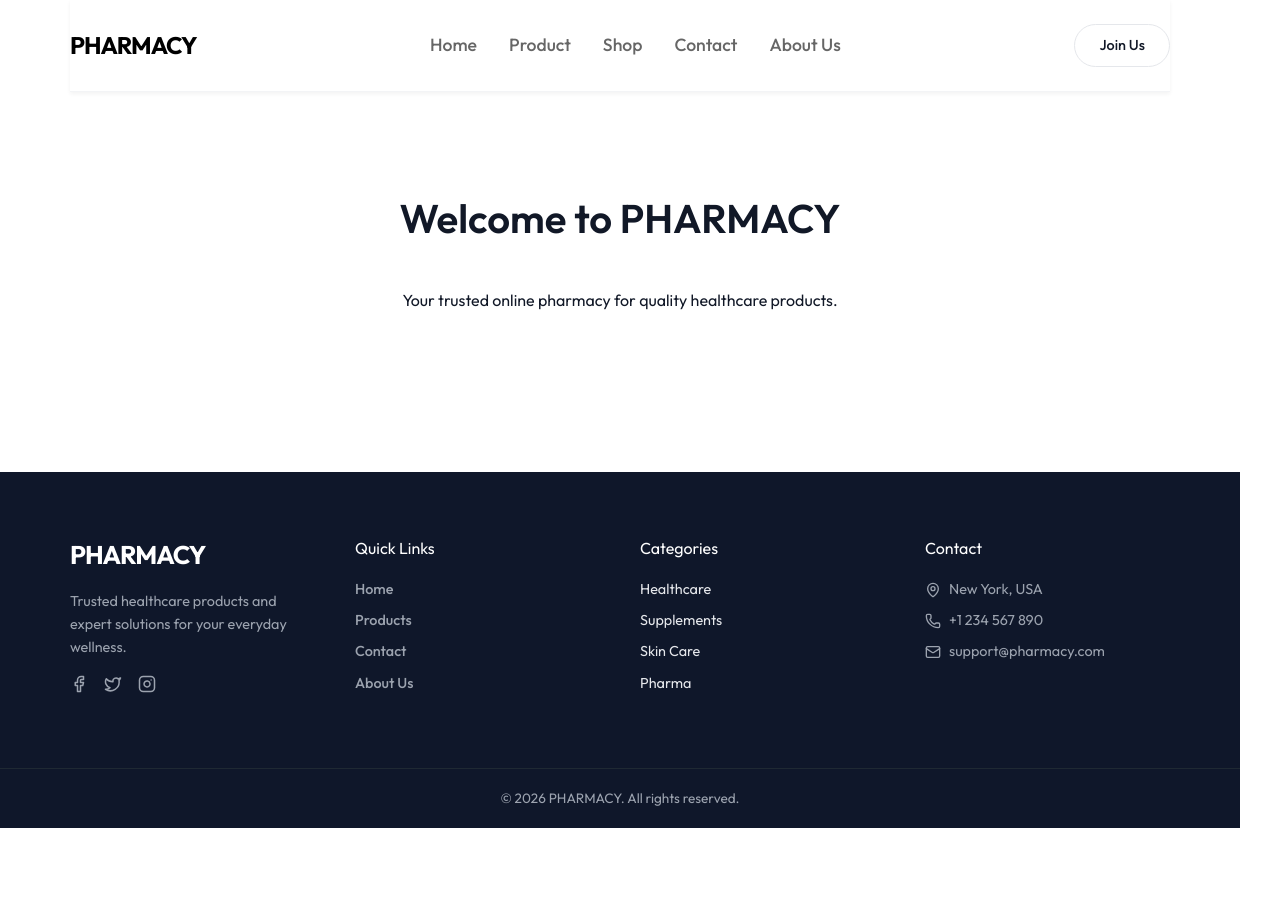
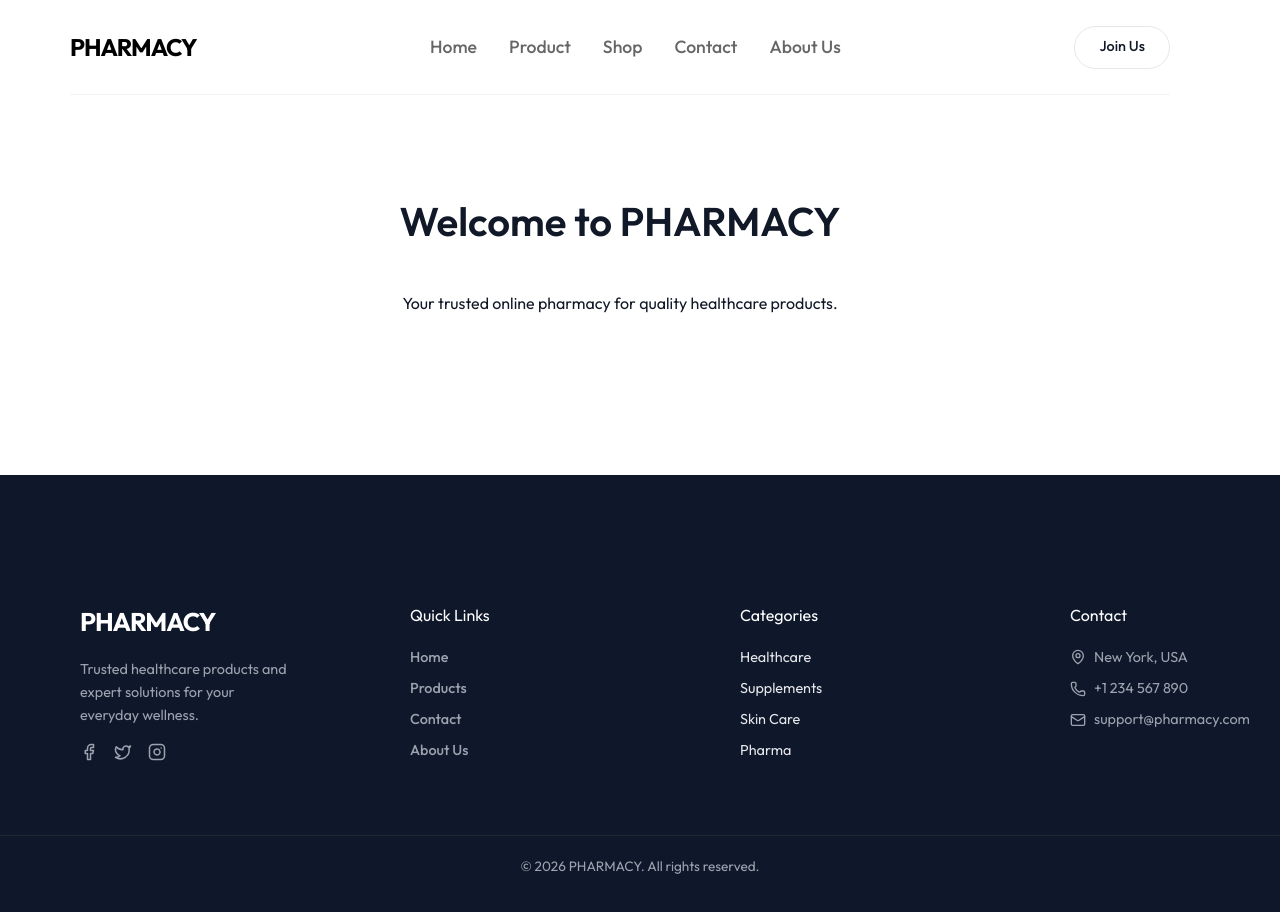
Before and after one commit to sum-rg-blip/NodeProject, a React (Vite) app in the folder frontend/vite-project/: page / in a window 1280 px wide. Shown: the top 912 px of the page. Before the commit the page ends 828 px from the top, so only its background shows below. Built offline with nearby package versions, Linux system fonts and the light colour scheme.

Commit message:
Fix product page sections and structure

```diff
--- a/frontend/vite-project/src/App.css
+++ b/frontend/vite-project/src/App.css
@@ -109,22 +109,40 @@ button {
   border-bottom: 1px solid #f3f4f6;
   margin-bottom: 2rem;
 }
-.navbar{
-  position: sticky;
+/* .navbar{
   top: 0;
-  background: #fff;
+  background-color: none;
   z-index: 10;
   box-shadow: 0 2px 4px rgba(0, 0, 0, 0.05);
 
 
 
+}  */
+
+.navbar container{
+  margin: 0 20px;
+}
+.navbar container{
+  margin: 0 20px;
+  padding: 0 1rem ;
 }
 .nav-links{
   font-size: 1.1rem;
+  margin: 0 60px;
+  padding: 10px 20px;
 
 }
 
+.nav-links a {
+  text-decoration: none;
+  color: #666;
+  font-weight: 500;
+  transition: var(--transition);
+}
 
+.nav-links a:hover {
+  color: #000;
+}
 
 .logo {
   font-size: 1.5rem;
@@ -685,6 +703,10 @@ button {
   color: #fff;
 }
 
+.footer-col{
+  margin-left: 80px;
+}
+
 .footer-col ul {
   list-style: none;
 }
--- a/frontend/vite-project/src/components/Footer.jsx
+++ b/frontend/vite-project/src/components/Footer.jsx
@@ -4,8 +4,8 @@ import { Link } from "react-router-dom";
 
 const Footer = () => {
   return (
-    <footer className="footer">
-      <div className="footer-container container">
+    <footer className="footer  section">
+      <div className="footer-container ">
         {/* Brand */}
         <div className="footer-col">
           <h3 className="footer-logo">PHARMACY</h3>
--- a/frontend/vite-project/src/components/Navbar.jsx
+++ b/frontend/vite-project/src/components/Navbar.jsx
@@ -9,7 +9,7 @@ const Navbar = ({ user, ordersCount, setShowOrders, setShowAuth, setIsLogin, log
 
       <div className="nav-links">
         <Link to="/home">Home</Link>
-<Link to="/products">Product</Link>
+         <Link to="/products">Product</Link>
         <Link to="/shop">Shop</Link>
         <Link to="/contact">Contact</Link>
         <Link to="/about">About Us</Link>
```
